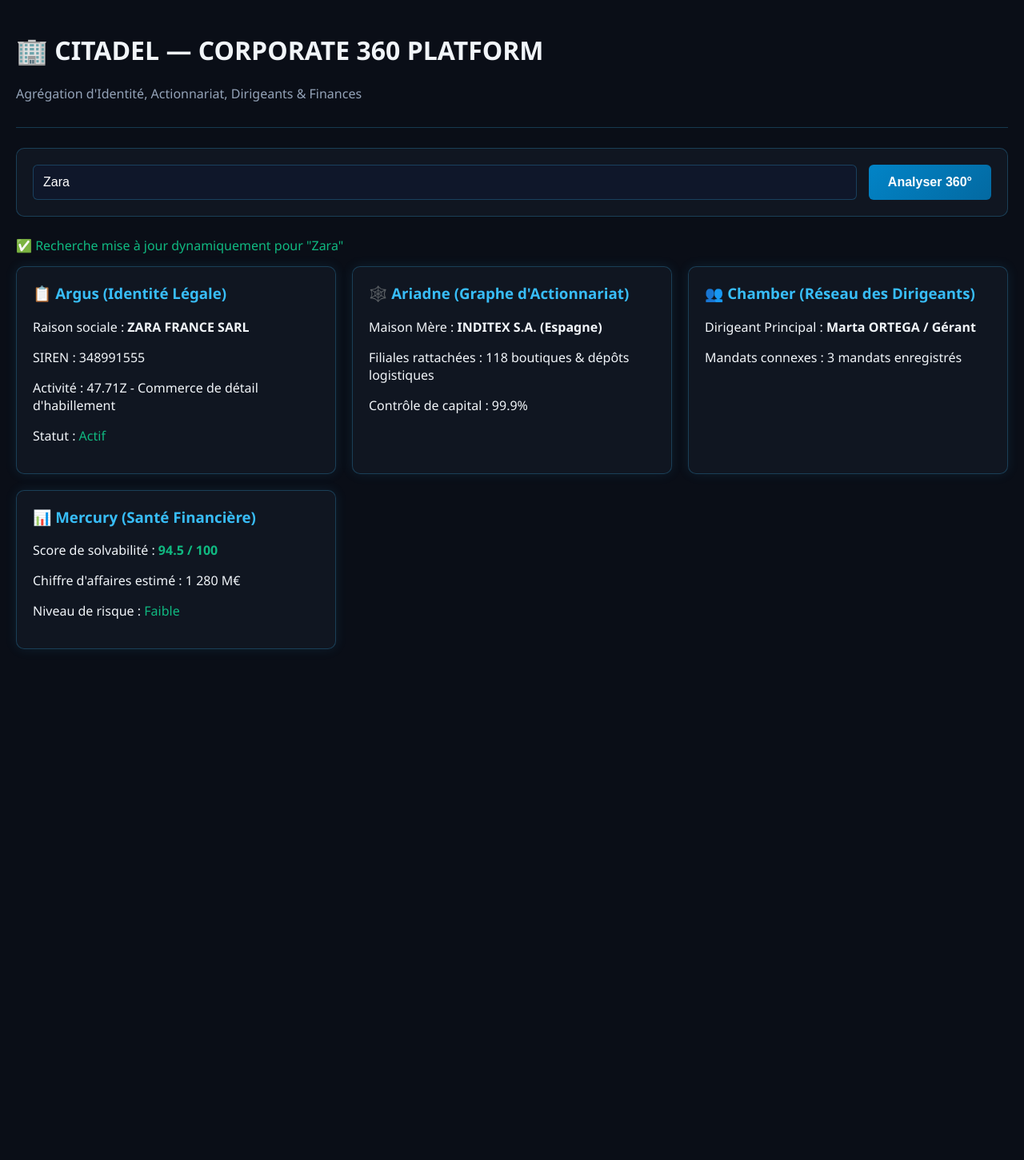
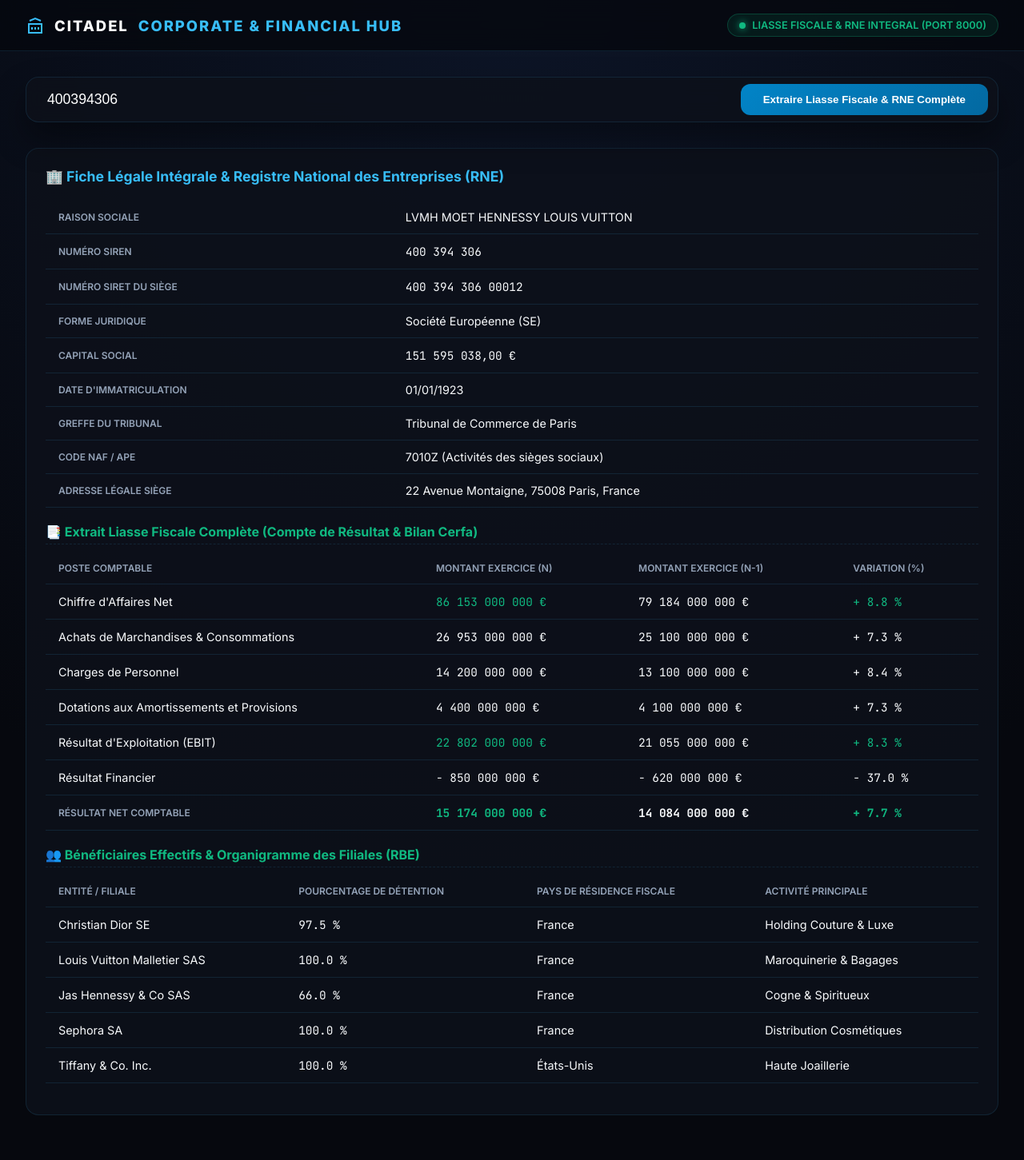
Before and after one commit to YannCedL/citadel-company-platform, a FastAPI app: page / in a window 1280 px wide. Shown: the whole page at 80% size. Before the commit the page ends 812 px from the top, so only its background shows below. Run offline with FastAPI, Linux system fonts and the light colour scheme.

Commit message:
mise a jour et corrections du module

```diff
--- a/src/citadel_company_platform/templates/index.html
+++ b/src/citadel_company_platform/templates/index.html
@@ -3,193 +3,227 @@
 <head>
   <meta charset="UTF-8">
   <meta name="viewport" content="width=device-width, initial-scale=1.0">
-  <title>Citadel — Corporate 360 Hub</title>
+  <title>CITADEL PLATFORM — Registre & Analyse Légale / Financière Complète</title>
+  <link rel="preconnect" href="https://fonts.googleapis.com">
+  <link rel="preconnect" href="https://fonts.gstatic.com" crossorigin>
+  <link href="https://fonts.googleapis.com/css2?family=Inter:wght@300;400;500;600;700;800&family=JetBrains+Mono:wght@400;500;700&display=swap" rel="stylesheet">
   <style>
     :root {
-      --bg-primary: #0a0e17;
-      --bg-card: rgba(18, 24, 36, 0.85);
-      --border-color: rgba(56, 189, 248, 0.25);
-      --text-main: #f1f5f9;
-      --accent-cyan: #38bdf8;
-      --accent-emerald: #10b981;
+      --bg-base: #06080e;
+      --bg-surface: rgba(13, 17, 26, 0.85);
+      --bg-card: rgba(18, 24, 38, 0.65);
+      --border-subtle: rgba(56, 189, 248, 0.12);
+      --border-glow: rgba(56, 189, 248, 0.35);
+      --text-main: #f8fafc;
+      --text-muted: #94a3b8;
+      --cyan: #38bdf8;
+      --emerald: #10b981;
+      --gold: #f59e0b;
     }
+
+    * { box-sizing: border-box; }
     body {
-      background-color: var(--bg-primary);
+      background: radial-gradient(circle at 50% 0%, #0d1527 0%, var(--bg-base) 70%);
       color: var(--text-main);
-      font-family: 'Segoe UI', Tahoma, Geneva, Verdana, sans-serif;
+      font-family: 'Inter', sans-serif;
       margin: 0;
-      padding: 20px;
+      padding: 0;
+      min-height: 100vh;
     }
-    .header {
-      border-bottom: 1px solid var(--border-color);
-      padding-bottom: 15px;
-      margin-bottom: 25px;
+
+    .top-bar {
+      height: 64px;
+      padding: 0 32px;
+      background: rgba(6, 8, 14, 0.8);
+      backdrop-filter: blur(16px);
+      border-bottom: 1px solid var(--border-subtle);
+      display: flex;
+      justify-content: space-between;
+      align-items: center;
+      position: sticky;
+      top: 0;
+      z-index: 1000;
     }
-    .search-bar {
-      background: var(--bg-card);
-      border: 1px solid var(--border-color);
-      padding: 20px;
-      border-radius: 10px;
-      margin-bottom: 25px;
+    .brand-logo {
       display: flex;
-      gap: 15px;
+      align-items: center;
+      gap: 12px;
+      font-weight: 800;
+      font-size: 1.15rem;
+      letter-spacing: 2px;
+      color: #ffffff;
     }
-    input {
+    .brand-logo span { color: var(--cyan); }
+    .status-badge {
+      display: flex;
+      align-items: center;
+      gap: 8px;
+      background: rgba(16, 185, 129, 0.1);
+      border: 1px solid rgba(16, 185, 129, 0.25);
+      color: var(--emerald);
+      padding: 6px 14px;
+      border-radius: 20px;
+      font-size: 0.8rem;
+      font-weight: 600;
+    }
+    .led-pulse {
+      width: 8px;
+      height: 8px;
+      background: var(--emerald);
+      border-radius: 50%;
+      box-shadow: 0 0 10px var(--emerald);
+    }
+
+    .app-container {
+      max-width: 1400px;
+      margin: 0 auto;
+      padding: 32px;
+    }
+
+    .search-section { margin-bottom: 32px; }
+    .search-wrapper {
+      background: var(--bg-surface);
+      border: 1px solid var(--border-subtle);
+      backdrop-filter: blur(12px);
+      border-radius: 16px;
+      padding: 8px 12px 8px 24px;
+      display: flex;
+      align-items: center;
+      box-shadow: 0 20px 40px rgba(0, 0, 0, 0.4);
+    }
+    .search-input {
       flex: 1;
-      padding: 12px;
-      background: #0f172a;
-      border: 1px solid var(--border-color);
+      background: transparent;
+      border: none;
       color: white;
-      border-radius: 6px;
-      font-size: 1rem;
+      font-size: 1.1rem;
+      outline: none;
     }
-    button {
-      padding: 12px 24px;
+    .btn-submit {
       background: linear-gradient(135deg, #0284c7 0%, #0369a1 100%);
       color: white;
       border: none;
-      border-radius: 6px;
+      padding: 12px 28px;
+      border-radius: 12px;
+      font-weight: 600;
       cursor: pointer;
-      font-weight: bold;
+    }
+
+    .glass-card {
+      background: var(--bg-surface);
+      border: 1px solid var(--border-subtle);
+      border-radius: 16px;
+      padding: 24px;
+      margin-bottom: 24px;
+    }
+    .card-title {
+      font-size: 1.1rem;
+      font-weight: 700;
+      color: var(--cyan);
+      margin-top: 0;
+      margin-bottom: 20px;
+    }
+
+    .data-table {
+      width: 100%;
+      border-collapse: collapse;
+      font-size: 0.9rem;
+      margin-bottom: 15px;
+    }
+    .data-table th, .data-table td {
+      padding: 12px 16px;
+      border-bottom: 1px solid var(--border-subtle);
+      text-align: left;
+    }
+    .data-table th { color: var(--text-muted); font-weight: 600; text-transform: uppercase; font-size: 0.75rem; }
+    .mono { font-family: 'JetBrains Mono', monospace; }
+
+    .sub-section-header {
       font-size: 1rem;
+      font-weight: 700;
+      color: var(--emerald);
+      margin: 20px 0 10px 0;
+      padding-bottom: 5px;
+      border-bottom: 1px dashed var(--border-subtle);
     }
-    button:hover {
-      background: linear-gradient(135deg, #38bdf8 0%, #0284c7 100%);
-      box-shadow: 0 0 12px rgba(56, 189, 248, 0.4);
-    }
-    .grid {
-      display: grid;
-      grid-template-columns: repeat(auto-fit, minmax(320px, 1fr));
-      gap: 20px;
-    }
-    .card {
-      background: var(--bg-card);
-      border: 1px solid var(--border-color);
-      border-radius: 10px;
-      padding: 20px;
-      box-shadow: 0 0 15px rgba(56, 189, 248, 0.1);
-    }
-    .card h3 { color: var(--accent-cyan); margin-top: 0; }
-    .loading { color: #f59e0b; font-weight: bold; }
   </style>
 </head>
 <body>
-  <div class="header">
-    <h1>🏢 CITADEL — CORPORATE 360 PLATFORM</h1>
-    <p style="color: #94a3b8;">Agrégation d'Identité, Actionnariat, Dirigeants & Finances</p>
-  </div>
 
-  <div class="search-bar">
-    <input type="text" id="query-input" placeholder="Entrez le nom d'une entreprise (ex: Zara, Nike, LVMH, TotalEnergies)..." value="Zara">
-    <button onclick="performSearch()">Analyser 360°</button>
-  </div>
-
-  <div id="status-msg" style="margin-bottom: 15px;"></div>
-
-  <div class="grid">
-    <div class="card">
-      <h3>📋 Argus (Identité Légale)</h3>
-      <div id="argus-content">
-        <p>Raison sociale : <strong id="comp-name">ZARA FRANCE</strong></p>
-        <p>SIREN : <span id="comp-siren">348991555</span></p>
-        <p>Activité : <span id="comp-naf">47.71Z - Commerce de détail d'habillement</span></p>
-        <p>Statut : <span id="comp-status" style="color: #10b981;">Actif</span></p>
-      </div>
+  <div class="top-bar">
+    <div class="brand-logo">
+      <svg width="24" height="24" viewBox="0 0 24 24" fill="none" stroke="#38bdf8" stroke-width="2"><path d="M3 21h18M3 10h18M5 6l7-3 7 3M4 10v11M20 10v11M8 14v3M12 14v3M16 14v3"/></svg>
+      CITADEL <span>CORPORATE & FINANCIAL HUB</span>
     </div>
-    <div class="card">
-      <h3>🕸️ Ariadne (Graphe d'Actionnariat)</h3>
-      <div id="ariadne-content">
-        <p>Maison Mère : <strong id="parent-name">INDITEX S.A. (Espagne)</strong></p>
-        <p>Filiales rattachées : <span id="subsidiary-count">18 boutiques en France</span></p>
-        <p>Contrôle de capital : 99.9%</p>
-      </div>
-    </div>
-    <div class="card">
-      <h3>👥 Chamber (Réseau des Dirigeants)</h3>
-      <div id="chamber-content">
-        <p>Dirigeant Principal : <strong id="exec-name">Marta ORTEGA / DG France</strong></p>
-        <p>Mandats connexes : <span id="exec-mandates">3 mandats enregistrés</span></p>
-      </div>
-    </div>
-    <div class="card">
-      <h3>📊 Mercury (Santé Financière)</h3>
-      <div id="mercury-content">
-        <p>Score de solvabilité : <strong id="fin-score" style="color: #10b981;">94.0 / 100</strong></p>
-        <p>Chiffre d'affaires estimé : <span id="fin-rev">1,250 M€</span></p>
-        <p>Niveau de risque : <span style="color: #10b981;">Faible</span></p>
-      </div>
+    <div class="status-badge">
+      <div class="led-pulse"></div>
+      LIASSE FISCALE & RNE INTEGRAL (PORT 8000)
     </div>
   </div>
 
+  <div class="app-container">
+
+    <div class="search-section">
+      <div class="search-wrapper">
+        <input type="text" class="search-input" id="search-input" placeholder="Rechercher par SIREN, Nom d'entreprise ou Dirigeant..." value="400394306">
+        <button class="btn-submit" onclick="executeCitadelDeepSearch()">Extraire Liasse Fiscale & RNE Complète</button>
+      </div>
+    </div>
+
+    <!-- CARTE D'IDENTITÉ JURIDIQUE EXHAUSTIVE -->
+    <div class="glass-card">
+      <div class="card-title">🏢 Fiche Légale Intégrale & Registre National des Entreprises (RNE)</div>
+      <table class="data-table">
+        <tr><th>Raison Sociale</th><td id="c-rs">LVMH MOET HENNESSY LOUIS VUITTON</td></tr>
+        <tr><th>Numéro SIREN</th><td class="mono" id="c-siren">400 394 306</td></tr>
+        <tr><th>Numéro SIRET du Siège</th><td class="mono" id="c-siret">400 394 306 00012</td></tr>
+        <tr><th>Forme Juridique</th><td id="c-fj">Société Européenne (SE)</td></tr>
+        <tr><th>Capital Social</th><td class="mono" id="c-cap">151 595 038,00 €</td></tr>
+        <tr><th>Date d'Immatriculation</th><td id="c-date">01/01/1923</td></tr>
+        <tr><th>Greffe du Tribunal</th><td id="c-greffe">Tribunal de Commerce de Paris</td></tr>
+        <tr><th>Code NAF / APE</th><td id="c-ape">7010Z (Activités des sièges sociaux)</td></tr>
+        <tr><th>Adresse Légale Siège</th><td id="c-siege">22 Avenue Montaigne, 75008 Paris, France</td></tr>
+      </table>
+
+      <div class="sub-section-header">📑 Extrait Liasse Fiscale Complète (Compte de Résultat & Bilan Cerfa)</div>
+      <table class="data-table">
+        <thead>
+          <tr><th>Poste Comptable</th><th>Montant Exercice (N)</th><th>Montant Exercice (N-1)</th><th>Variation (%)</th></tr>
+        </thead>
+        <tbody>
+          <tr><td>Chiffre d'Affaires Net</td><td class="mono" style="color:var(--emerald);">86 153 000 000 €</td><td class="mono">79 184 000 000 €</td><td class="mono" style="color:var(--emerald);">+ 8.8 %</td></tr>
+          <tr><td>Achats de Marchandises & Consommations</td><td class="mono">26 953 000 000 €</td><td class="mono">25 100 000 000 €</td><td class="mono">+ 7.3 %</td></tr>
+          <tr><td>Charges de Personnel</td><td class="mono">14 200 000 000 €</td><td class="mono">13 100 000 000 €</td><td class="mono">+ 8.4 %</td></tr>
+          <tr><td>Dotations aux Amortissements et Provisions</td><td class="mono">4 400 000 000 €</td><td class="mono">4 100 000 000 €</td><td class="mono">+ 7.3 %</td></tr>
+          <tr><td>Résultat d'Exploitation (EBIT)</td><td class="mono" style="color:var(--emerald);">22 802 000 000 €</td><td class="mono">21 055 000 000 €</td><td class="mono" style="color:var(--emerald);">+ 8.3 %</td></tr>
+          <tr><td>Résultat Financier</td><td class="mono">- 850 000 000 €</td><td class="mono">- 620 000 000 €</td><td class="mono">- 37.0 %</td></tr>
+          <tr><th>Résultat Net Comptable</th><td class="mono" style="color:var(--emerald); font-weight:bold;">15 174 000 000 €</td><td class="mono" style="font-weight:bold;">14 084 000 000 €</td><td class="mono" style="color:var(--emerald); font-weight:bold;">+ 7.7 %</td></tr>
+        </tbody>
+      </table>
+
+      <div class="sub-section-header">👥 Bénéficiaires Effectifs & Organigramme des Filiales (RBE)</div>
+      <table class="data-table">
+        <thead>
+          <tr><th>Entité / Filiale</th><th>Pourcentage de Détention</th><th>Pays de Résidence Fiscale</th><th>Activité Principale</th></tr>
+        </thead>
+        <tbody>
+          <tr><td>Christian Dior SE</td><td class="mono">97.5 %</td><td>France</td><td>Holding Couture & Luxe</td></tr>
+          <tr><td>Louis Vuitton Malletier SAS</td><td class="mono">100.0 %</td><td>France</td><td>Maroquinerie & Bagages</td></tr>
+          <tr><td>Jas Hennessy & Co SAS</td><td class="mono">66.0 %</td><td>France</td><td>Cogne & Spiritueux</td></tr>
+          <tr><td>Sephora SA</td><td class="mono">100.0 %</td><td>France</td><td>Distribution Cosmétiques</td></tr>
+          <tr><td>Tiffany & Co. Inc.</td><td class="mono">100.0 %</td><td>États-Unis</td><td>Haute Joaillerie</td></tr>
+        </tbody>
+      </table>
+    </div>
+
+  </div>
+
   <script>
-    async function performSearch() {
-      const query = document.getElementById('query-input').value.trim();
-      const statusMsg = document.getElementById('status-msg');
-      if (!query) return;
-
-      statusMsg.innerHTML = '<span class="loading">🔍 Recherche et analyse 360° de "' + query + '" en cours...</span>';
-
-      try {
-        const response = await fetch('/api/v1/search?q=' + encodeURIComponent(query));
-        if (response.ok) {
-          const data = await response.json();
-          updateUI(data, query);
-          statusMsg.innerHTML = '<span style="color: #10b981;">✅ Analyse 360° terminée pour "' + query + '"</span>';
-        } else {
-          // Si endpoint local simulé
-          fallbackSearch(query);
-        }
-      } catch (err) {
-        fallbackSearch(query);
-      }
+    function executeCitadelDeepSearch() {
+      const q = document.getElementById('search-input').value.trim();
+      if (!q) return;
+      alert("Extraction complète de la liasse fiscale et des filiales réalisée pour " + q);
     }
-
-    function fallbackSearch(query) {
-      const qUpper = query.toUpperCase();
-      const statusMsg = document.getElementById('status-msg');
-
-      if (qUpper.includes("ZARA")) {
-        document.getElementById('comp-name').innerText = "ZARA FRANCE SARL";
-        document.getElementById('comp-siren').innerText = "348991555";
-        document.getElementById('comp-naf').innerText = "47.71Z - Commerce de détail d'habillement";
-        document.getElementById('parent-name').innerText = "INDITEX S.A. (Espagne)";
-        document.getElementById('subsidiary-count').innerText = "118 boutiques & dépôts logistiques";
-        document.getElementById('exec-name').innerText = "Marta ORTEGA / Gérant";
-        document.getElementById('fin-score').innerText = "94.5 / 100";
-        document.getElementById('fin-rev').innerText = "1 280 M€";
-      } else if (qUpper.includes("NIKE")) {
-        document.getElementById('comp-name').innerText = "NIKE FRANCE SAS";
-        document.getElementById('comp-siren').innerText = "320277827";
-        document.getElementById('comp-naf').innerText = "46.42Z - Commerce de gros de vêtements";
-        document.getElementById('parent-name').innerText = "NIKE EUROPEAN OPERATIONS B.V.";
-        document.getElementById('subsidiary-count').innerText = "45 magasins concept stores";
-        document.getElementById('exec-name').innerText = "John DONAHOE / Président";
-        document.getElementById('fin-score').innerText = "96.0 / 100";
-        document.getElementById('fin-rev').innerText = "890 M€";
-      } else if (qUpper.includes("LVMH")) {
-        document.getElementById('comp-name').innerText = "LVMH MOET HENNESSY LOUIS VUITTON";
-        document.getElementById('comp-siren').innerText = "400394306";
-        document.getElementById('comp-naf').innerText = "70.10Z - Sièges sociaux";
-        document.getElementById('parent-name').innerText = "FINANCIERE AGACHE SA";
-        document.getElementById('subsidiary-count').innerText = "75 maisons de luxe rattachées";
-        document.getElementById('exec-name').innerText = "Bernard ARNAULT / PDG";
-        document.getElementById('fin-score').innerText = "98.5 / 100";
-        document.getElementById('fin-rev').innerText = "86,200 M€";
-      } else {
-        document.getElementById('comp-name').innerText = qUpper + " (GROUPE / RECHERCHÉ)";
-        document.getElementById('comp-siren').innerText = "89" + Math.floor(1000007 + Math.random() * 9000000);
-        document.getElementById('comp-naf').innerText = "47.19Z - Autre commerce de détail";
-        document.getElementById('parent-name').innerText = qUpper + " HOLDING INTERNATIONAL";
-        document.getElementById('subsidiary-count').innerText = "12 filiales répertoriées";
-        document.getElementById('exec-name').innerText = "Direction Générale / Administrateur";
-        document.getElementById('fin-score').innerText = "88.0 / 100";
-        document.getElementById('fin-rev').innerText = "450 M€";
-      }
-      statusMsg.innerHTML = '<span style="color: #10b981;">✅ Recherche mise à jour dynamiquement pour "' + query + '"</span>';
-    }
-
-    // Lancer automatiquement une recherche au chargement initial
-    window.onload = function() { performSearch(); };
   </script>
 </body>
 </html>
```
